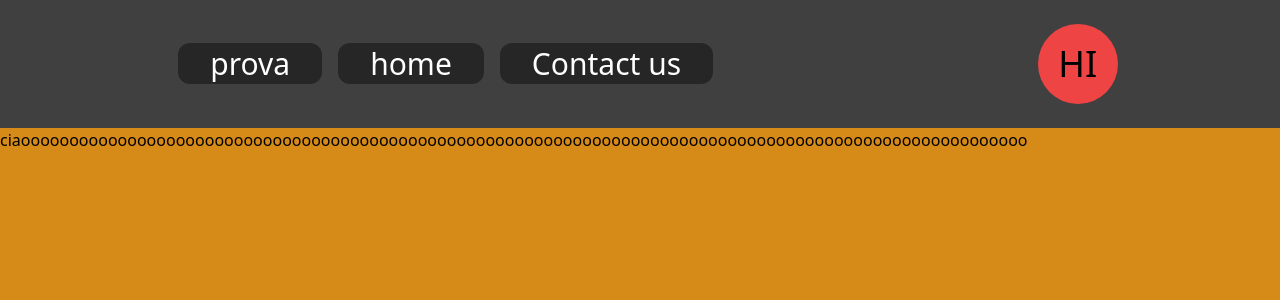
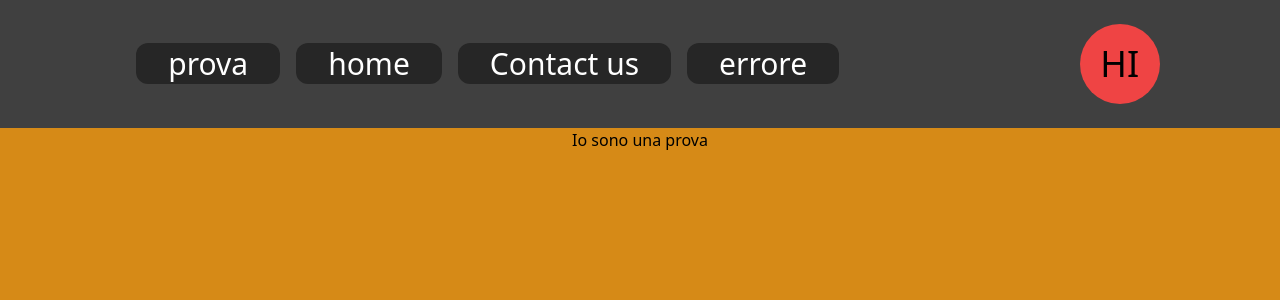
Before and after one commit to alessandromarangoni/vite-boolfolio, a Vue app: page /prova in a window 1280 px wide. Shown: the top 300 px of the page. Built offline with nearby package versions, Linux system fonts and the light colour scheme.

Commit message:
error route + link to test it static error

```diff
--- a/src/components/AppHeader.vue
+++ b/src/components/AppHeader.vue
@@ -12,6 +12,10 @@ export default {
                 },
                 {
                     nome:'Contact us'
+                },
+                {
+                    nome:'errore',
+                    param: { code:'404' },
                 }
             ]
         }
@@ -22,7 +26,7 @@ export default {
         <div class="flex justify-around items-center h-32 bg-neutral-700">
             <div class="">
                     <template v-for="link in links">
-                        <router-link :to="{ name: link.nome }" class="px-8 ms-4 rounded-xl text-3xl text-white bg-neutral-800" >{{ link.nome }}</router-link>
+                        <router-link :to="{ name: link.nome, params: link.param }" class="px-8 ms-4 rounded-xl text-3xl text-white bg-neutral-800" >{{ link.nome }}</router-link>
                     </template>
             </div>
             <div class="h-20 w-20 bg-red-500 rounded-full text-center">
--- a/src/components/AppMain.vue
+++ b/src/components/AppMain.vue
@@ -12,6 +12,7 @@ export default{
             ApiUrl: "http://localhost:8000/api/projects",
             callToApi: "",
             projects: [],
+            loadingMessage:''
         };
     },
     methods: {
@@ -20,6 +21,11 @@ export default{
                 this.callToApi = resp.data;
                 this.projects = this.callToApi.results;
                 console.log(this.projects)
+            }).catch( err => {
+                this.loading=false;
+                console.log(err)
+                this.loadingMessage = err.message;
+                this.$router.push({name:'errore' , params: { code: 404 }})
             });
         }
     },
--- a/src/components/ProjectCard.vue
+++ b/src/components/ProjectCard.vue
@@ -21,5 +21,10 @@ import AppMain from './AppMain.vue'
         <p class="text-center mx-auto w-56">
             {{ this.AllProjects.content}}
         </p>
+        <img :src="'http://127.0.0.1:8000/storage/' + this.AllProjects.image" alt="" class="rounded-2xl">
+
+        <p class="text-center pt-3 mx-auto w-56 font-bold">
+           project type: {{ this.AllProjects.type.name}}
+        </p>
     </div>
 </template>
--- /dev/null
+++ b/src/components/pages/AppError.vue
@@ -0,0 +1,11 @@
+<script>
+    export default{
+        name:'AppError',
+    }
+</script>
+<template>
+    <div>
+        ciao io sono un errore
+        {{ $route.params.code }}
+    </div>
+</template>
--- a/src/components/pages/AppProva.vue
+++ b/src/components/pages/AppProva.vue
@@ -4,7 +4,7 @@ export default{
 }
 </script>
 <template>
-    <div>
-        ciaoooooooooooooooooooooooooooooooooooooooooooooooooooooooooooooooooooooooooooooooooooooooooooooooooooooooo
+    <div class="text-center">
+        Io sono una prova
     </div>
 </template>
--- a/src/router.js
+++ b/src/router.js
@@ -1,7 +1,8 @@
 import { createRouter, createWebHistory } from 'vue-router'
 import AppHome from './components/pages/AppHome.vue'
-import AppProva from './components/pages/AppProva.vue';
+import AppProva from './components/pages/AppProva.vue'
 import ContactApp from './components/pages/ContactApp.vue'
+import AppError from "./components/pages/AppError.vue";
 const router = createRouter({
 history: createWebHistory(),
 routes: [
@@ -19,6 +20,11 @@ routes: [
         path:"/contact-us",
         name:"Contact us",
         component: ContactApp,
+    },
+    {
+        path:"/errore/:code",
+        name:"errore",
+        component: AppError,
     },]
 });
 
--- a/vite.config.js
+++ b/vite.config.js
@@ -5,4 +5,7 @@ import vue from '@vitejs/plugin-vue'
 // https://vitejs.dev/config/
 export default defineConfig({
   plugins: [vue(), imagetools()],
+  server: {
+    port: 5174,
+  },
 })
```
